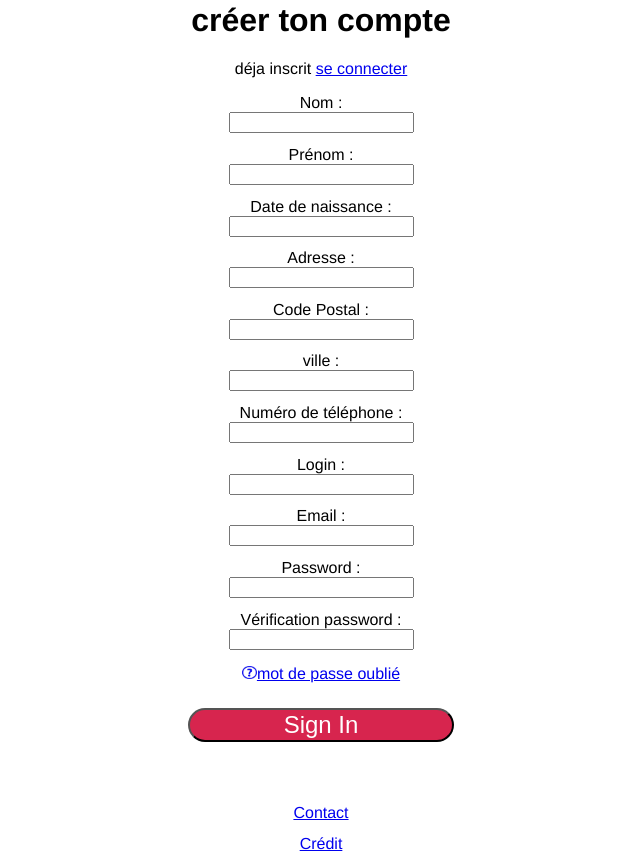
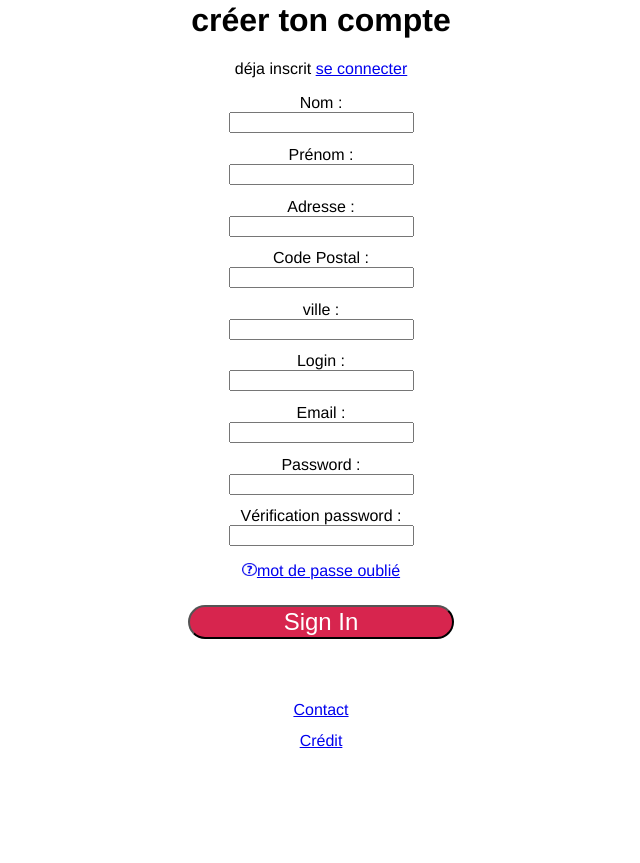
Before and after one commit to crazychouwi/CHALLENGE2017, a PHP site: page /accountA.php in a window 1280 px wide. Shown: the part 170-1033 px from the top of the page, without its empty margins (319-959 px from the left). After the commit the page ends 918 px from the top, so only its background shows below. Run offline with PHP 8.4, Linux system fonts and the light colour scheme.

Commit message:
modification accountA.php pour mieux correspondre à la bdd

```diff
--- a/accountA.php
+++ b/accountA.php
@@ -26,16 +26,12 @@
    <input type="text" required="required" name="nom" id="nom" /></br>
    <label for="prenom">Prénom :</label></br>
    <input type="text" name="prenom" id="prenom" /></br>
-   <label for="ddn">Date de naissance :</label></br>
-   <input type="text" name="ddn" id="ddn" /></br>
-   <label for="adresse">Adresse :</label></br>
+     <label for="adresse">Adresse :</label></br>
    <input type="text" name="adresse" id="adresse" /></br>
    <label for="cp">Code Postal :</label></br>
    <input type="text" name="cp" id="cp" /></br>
    <label for="ville">ville :</label></br>
    <input type="text" name="ville" id="ville" /></br>
-   <label for="tel">Numéro de téléphone :</label></br>
-   <input type="text" name="tel" id="tel" /></br>
 
 </div>
 
```
